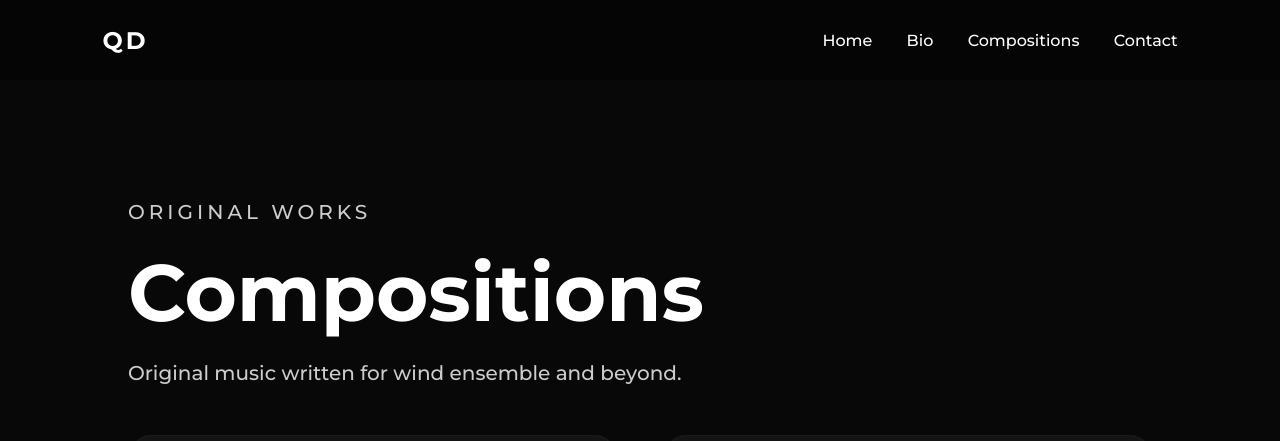
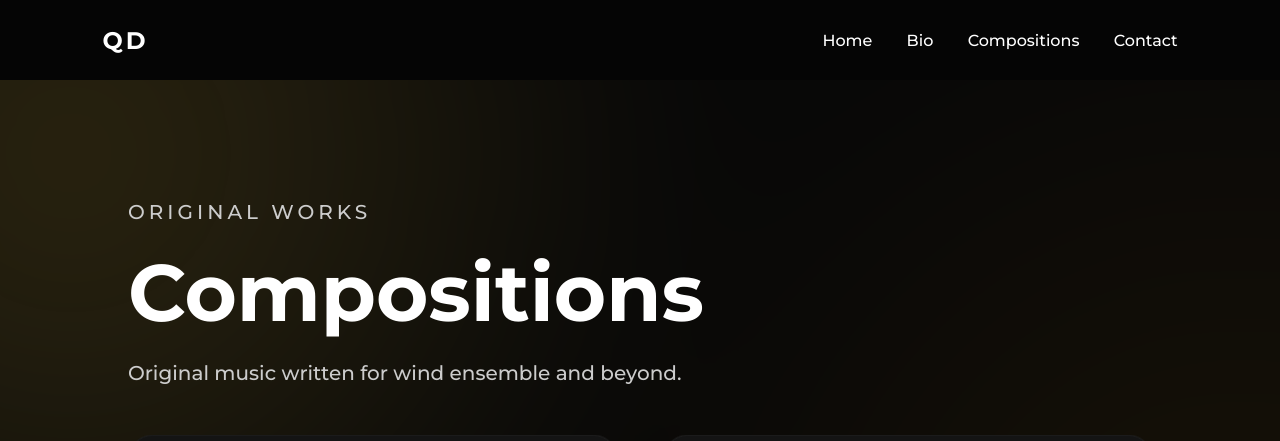
Before and after one commit to Quentin-DeBrosse/Quentin-DeBrosse.github.io, a plain HTML site: page compositions.html in a window 1280 px wide. Shown: the top 441 px of the page. Drawn offline with Linux system fonts and the light colour scheme.

Commit message:
Update style.css

```diff
--- a/style.css
+++ b/style.css
@@ -1015,3 +1015,69 @@ footer p{
         0 0 35px rgba(212,175,55,.15);
 
 }
+
+/* =====================
+   AMBIENT BACKGROUND
+===================== */
+
+.ambient-background{
+
+    position:fixed;
+
+    inset:-20%;
+
+    z-index:-1;
+
+    pointer-events:none;
+
+    background:
+        radial-gradient(
+            circle at 20% 30%,
+            rgba(212,175,55,.18),
+            transparent 35%
+        ),
+
+        radial-gradient(
+            circle at 80% 70%,
+            rgba(120,80,0,.15),
+            transparent 40%
+        );
+
+    filter:blur(80px);
+
+    animation:
+        ambientMove 18s ease-in-out infinite alternate;
+
+}
+
+
+
+@keyframes ambientMove{
+
+    0%{
+
+        transform:
+            translate(-5%, -5%)
+            scale(1);
+
+    }
+
+
+    50%{
+
+        transform:
+            translate(5%, 3%)
+            scale(1.15);
+
+    }
+
+
+    100%{
+
+        transform:
+            translate(-3%, 8%)
+            scale(1.05);
+
+    }
+
+}
```
